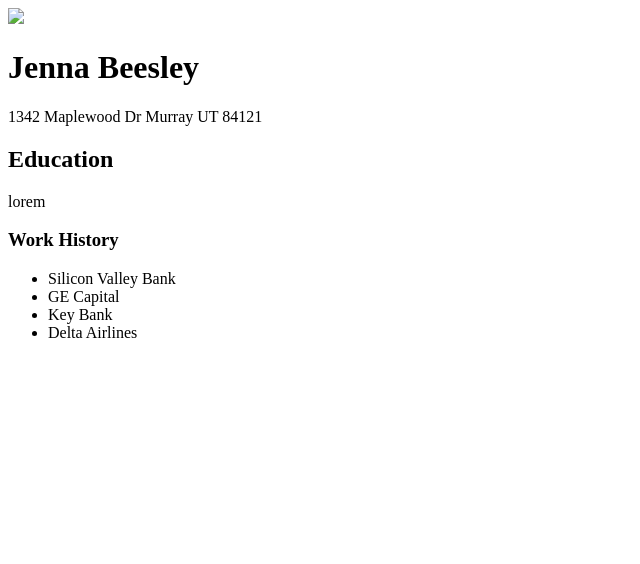
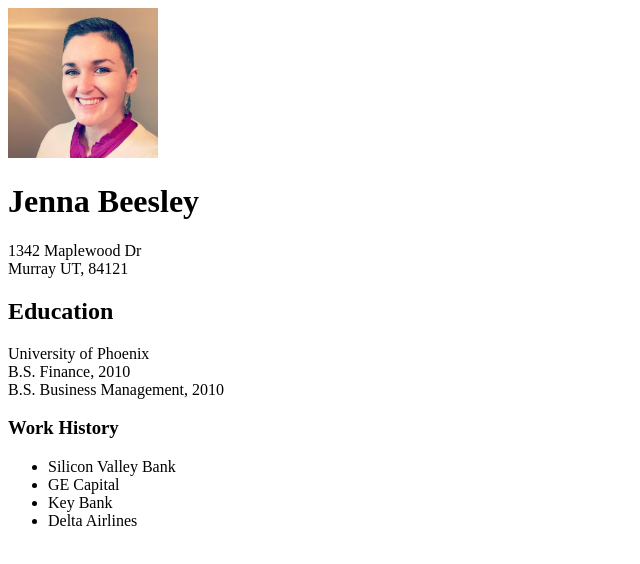
Before and after one commit to tharper/slcc_HTML, a plain HTML site: page studentFiles/jennaBeesley/Index.html in a window 1280 px wide. Shown: the whole page, without its empty margins (0-640 px from the left). Drawn offline with Linux system fonts and the light colour scheme.

Commit message:
finalized resume assignment

```diff
--- a/studentFiles/jennaBeesley/Index.html
+++ b/studentFiles/jennaBeesley/Index.html
@@ -4,11 +4,14 @@
 	<title></title>
 </head>
 <body>
-	<img src="img/me.png">
+	<img src="picture.jpg" style="width:150px">
 	<h1>Jenna Beesley</h1>
-		<p>1342 Maplewood Dr Murray UT 84121</p>
+		<p>1342 Maplewood Dr<br>
+				Murray UT, 84121</p>
 	<h2>Education</h2>
-		<p>lorem</p>
+		<p>University of Phoenix<br>
+			B.S. Finance, 2010 <br>
+			B.S. Business Management, 2010</p>
 	<h3>Work History</h3>
 		<ul>
 			<li>Silicon Valley Bank</li>
```
Also changed, not shown: studentFiles/jennaBeesley/picture.jpg (added).
